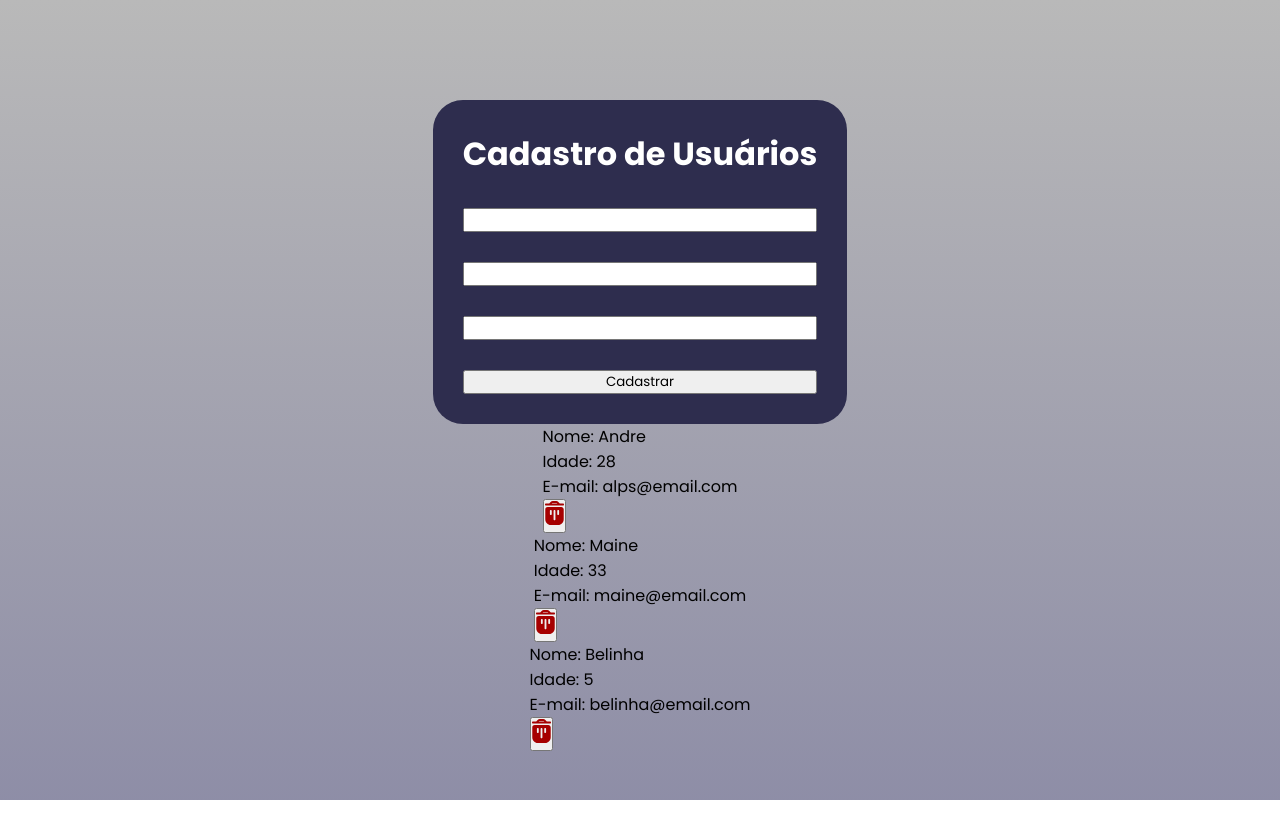
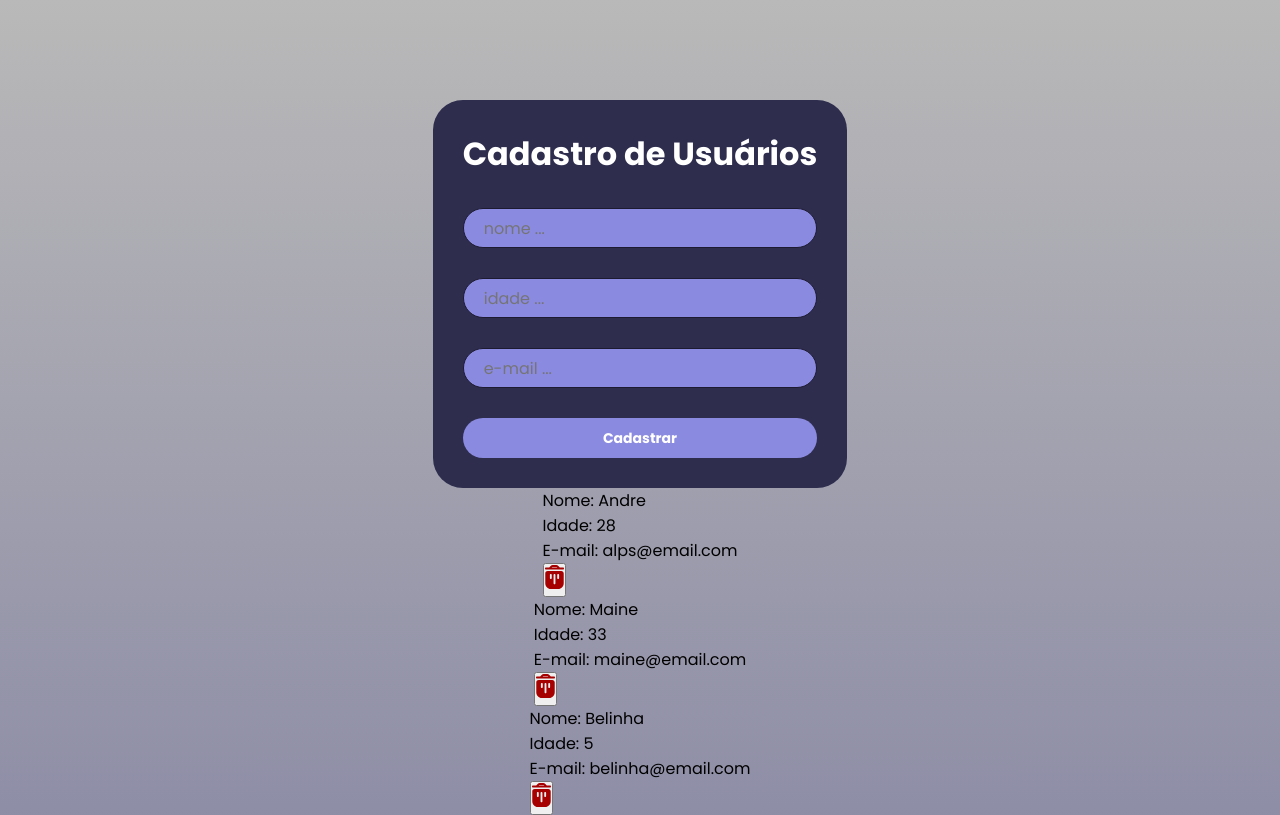
Before and after one commit to AndrePacolla/Cadastro-usuario-react, a React (Vite) app in the folder cadastro-usuarios/: page / in a window 1280 px wide. Built offline with nearby package versions, Linux system fonts and the light colour scheme.

Commit message:
adc style ao input e button

```diff
--- a/cadastro-usuarios/src/pages/Home/index.jsx
+++ b/cadastro-usuarios/src/pages/Home/index.jsx
@@ -30,9 +30,9 @@ function Home() {
     <div className='container'>
       <form>
       <h1>Cadastro de Usuários</h1>
-      <input name='nome' type='text'/>
-      <input name='idade' type='number'/>
-      <input name='e-mail' type='email'/>
+      <input name='nome' type='text' placeholder='nome ...'/>
+      <input name='idade' type='number' placeholder='idade ...'/>
+      <input name='e-mail' type='email' placeholder='e-mail ...'/>
       <button type='button'>Cadastrar</button>
       </form>
 
--- a/cadastro-usuarios/src/pages/Home/style.css
+++ b/cadastro-usuarios/src/pages/Home/style.css
@@ -19,4 +19,28 @@ form{
     border-radius: 30px;
     background-color: #2E2D4E;
     max-width: 100%;
+
+    & button{
+      border-radius: 38px;
+      background-color: #8B8AE1;
+      height: 40px;
+      border: none;
+      font-weight: bold;
+      cursor: pointer;
+      color: white;
+      font-size: 14px;
+    }
+    & button:hover{
+      opacity: 0.8;
+
+    }
+    & input{
+      border: 1px solid #1d1b31;
+      border-radius: 30px;
+      height: 40px;
+      background-color: #8B8AE1;
+      color: white;
+      font-size: 16px;
+      padding-left: 20px;
+    }
 }
```
